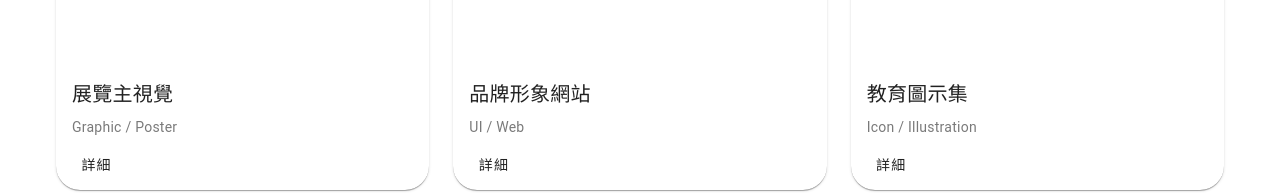
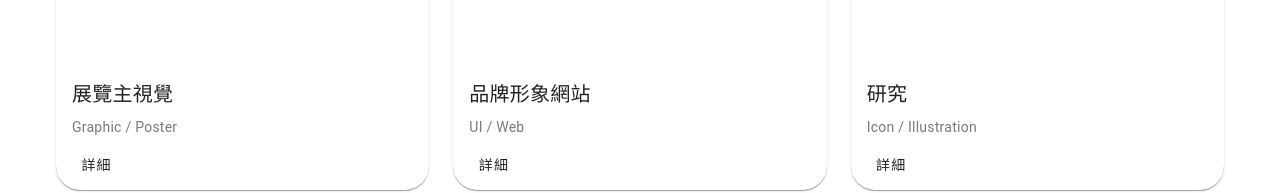
Before and after one commit to Shutingchen0420/Shutingchen0420.github.io, a Vue app: page / in a window 1280 px wide. Shown: the part 498-691 px from the top of the page. Built offline with nearby package versions, Linux system fonts and the light colour scheme.

Commit message:
feat: home 文字修改

```diff
--- a/src/pages/Home.vue
+++ b/src/pages/Home.vue
@@ -31,6 +31,6 @@
   const cards = [
     { title: '展覽主視覺', subtitle: 'Graphic / Poster',       to: { name: 'projects' } },
     { title: '品牌形象網站', subtitle: 'UI / Web',              to: { name: 'projects' } },
-    { title: '教育圖示集',   subtitle: 'Icon / Illustration',   to: { name: 'projects' } },
+    { title: '研究',   subtitle: 'Icon / Illustration',   to: { name: 'projects' } },
   ]
   </script>
```
